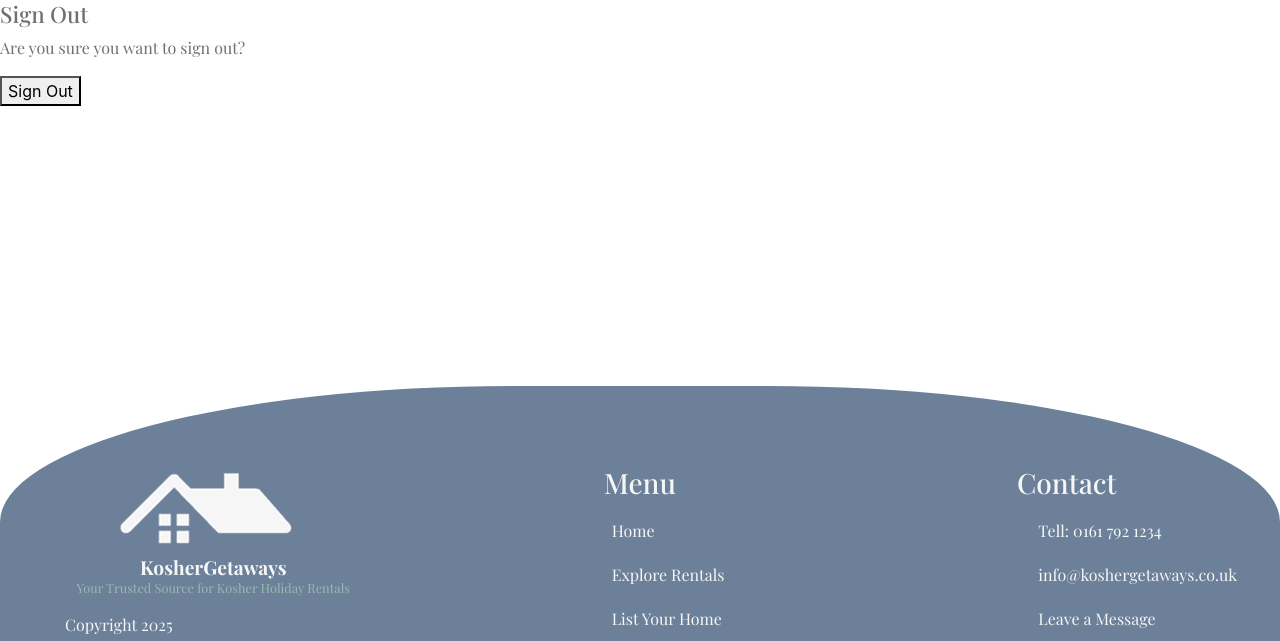
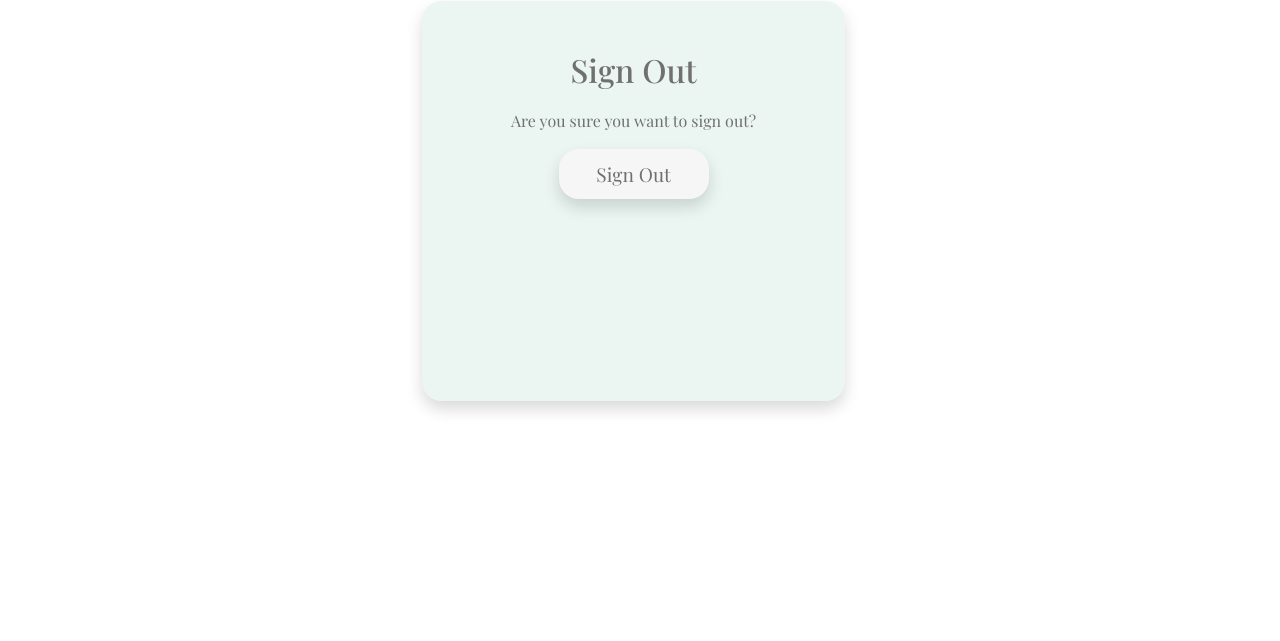
Before and after one commit to e-h-dev/kosher-gataways, a Django app: page /accounts/logout/ in a window 1280 px wide. Shown: the part 139-780 px from the top of the page. Run offline with Django 5.2, Linux system fonts and the light colour scheme; a user stored in the database is signed in; some libraries are stand-ins or nearby versions; some web fonts are replaced.

Commit message:
Update styles for sign pages

```diff
--- a/kosher_getaways/static/css/base.css
+++ b/kosher_getaways/static/css/base.css
@@ -921,6 +921,38 @@ thead{
   display:none;
 }
 
+/* -------------------------------------------------sign up etc */
+.sign-box{
+  font-family: var(--main-font);
+  background-color: var(--main-background-color);
+  border-radius: 20px;
+  width:33%;
+  height:400px;
+  margin-left: 33%;
+  text-align: center;
+  padding:50px;
+}
+
+.sign-header{
+  font-size: 2rem;
+  margin-bottom: 20px;
+}
+
+.sign-button{
+  width:150px;
+  height:50px;
+  background: #f6f6f6;
+  border: none;
+  padding:10px;
+  border-radius: 20px;
+  font-size: 1.2rem;
+  color:var(--main-text-color)
+}
+
+.sign-button:hover{
+  background-color: var(--main-text-color);
+  color:#f6f6f6;
+}
 
 /* media queries */
 @media screen and (max-width:850px){
--- a/kosher_getaways/templates/account/login.html
+++ b/kosher_getaways/templates/account/login.html
@@ -7,7 +7,8 @@
 
 {% block content %}
 
-<h1>{% trans "Sign In" %}</h1>
+<div class="sign-box shadow">
+  <h1>{% trans "Sign In" %}</h1>
 
 {% get_providers as socialaccount_providers %}
 
@@ -43,4 +44,5 @@ for a {{ site_name }} account and sign in below:{% endblocktrans %}</p>
   <button class="primaryAction" type="submit">{% trans "Sign In" %}</button>
 </form>
 
+</div>
 {% endblock %}
--- a/kosher_getaways/templates/account/logout.html
+++ b/kosher_getaways/templates/account/logout.html
@@ -5,17 +5,19 @@
 {% block head_title %}{% trans "Sign Out" %}{% endblock %}
 
 {% block content %}
-<h1>{% trans "Sign Out" %}</h1>
+<div class="sign-box shadow">
+  <h1 class="sign-header">{% trans "Sign Out" %}</h1>
 
-<p>{% trans 'Are you sure you want to sign out?' %}</p>
+  <p class="sign-p">{% trans 'Are you sure you want to sign out?' %}</p>
 
   <form method="post" action="{% url 'account_logout' %}">
     {% csrf_token %}
     {% if redirect_field_value %}
     <input type="hidden" name="{{ redirect_field_name }}" value="{{ redirect_field_value }}"/>
     {% endif %}
-  <button type="submit">{% trans 'Sign Out' %}</button>
+    <button type="submit" class="sign-button shadow">{% trans 'Sign Out' %}</button>
   </form>
 
+</div>
 
 {% endblock %}
--- a/kosher_getaways/templates/account/password_reset.html
+++ b/kosher_getaways/templates/account/password_reset.html
@@ -7,6 +7,7 @@
 
 {% block content %}
 
+    <div class="sign-box shadow">
         <h1>{% trans "Password Reset" %}</h1>
         {% if user.is_authenticated %}
         {% include "account/snippets/already_logged_in.html" %}
@@ -21,4 +22,5 @@
         </form>
 
         <p>{% blocktrans %}Please contact us if you have any trouble resetting your password.{% endblocktrans %}</p>
+        </div>
 {% endblock %}
--- a/kosher_getaways/templates/account/signup.html
+++ b/kosher_getaways/templates/account/signup.html
@@ -5,7 +5,8 @@
 {% block head_title %}{% trans "Signup" %}{% endblock %}
 
 {% block content %}
-<h1>{% trans "Sign Up" %}</h1>
+<div class="sign-box shadow">
+  <h1>{% trans "Sign Up" %}</h1>
 
 <p>{% blocktrans %}Already have an account? Then please <a href="{{ login_url }}">sign in</a>.{% endblocktrans %}</p>
 
@@ -17,5 +18,6 @@
   {% endif %}
   <button type="submit">{% trans "Sign Up" %} &raquo;</button>
 </form>
+</div>
 
 {% endblock %}
```
Also changed, not shown: kosher_getaways/db.sqlite3. Lines whose indentation alone changed are shown as unchanged.
